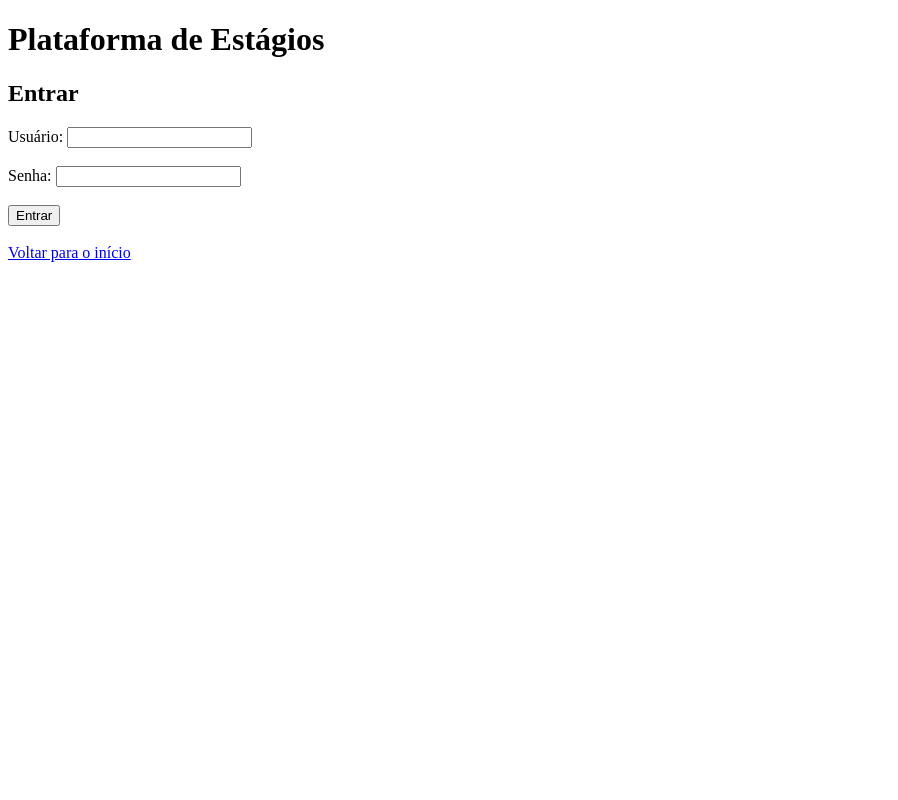
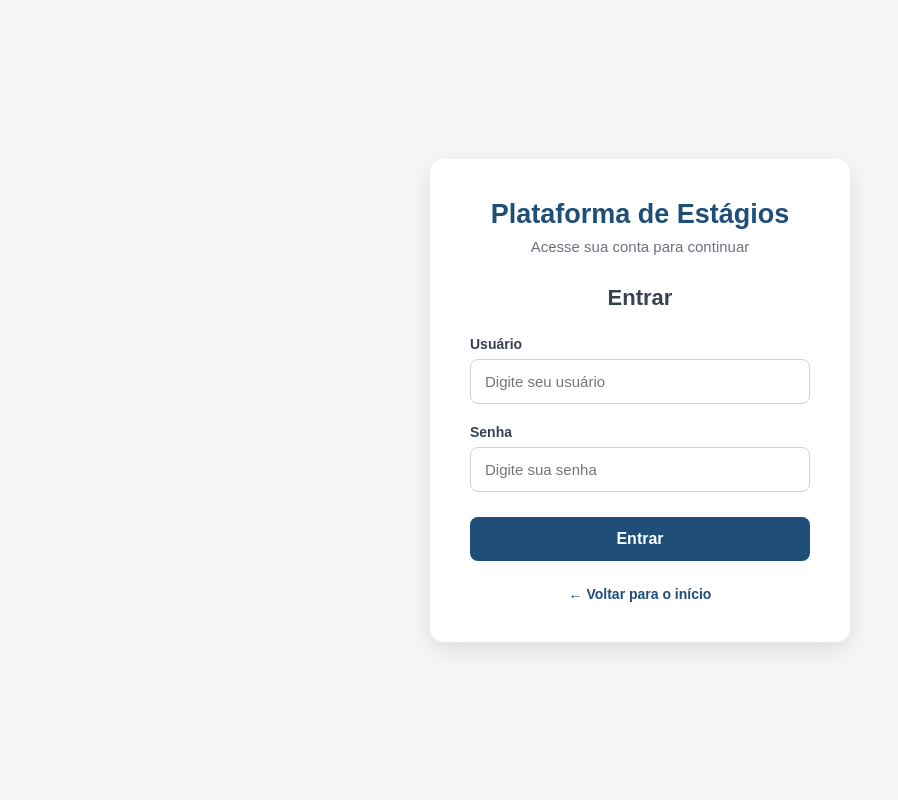
Before and after one commit to Benildomelo/plataforma_estagios, a Django app: page /entrar/ in a window 1280 px wide. Shown: the whole page, without its empty margins (0-898 px from the left). Run offline with Django 5.2, Linux system fonts and the light colour scheme.

Commit message:
tela de login

```diff
--- a/vagas/templates/vagas/login.html
+++ b/vagas/templates/vagas/login.html
@@ -2,55 +2,371 @@
 <html lang="pt-br">
 
 <head>
+
     <meta charset="UTF-8">
     <meta name="viewport" content="width=device-width, initial-scale=1.0">
 
     <title>Entrar - Plataforma de Estágios</title>
+
+    <style>
+
+        * {
+            box-sizing: border-box;
+        }
+
+        body {
+            margin: 0;
+
+            font-family: Arial, Helvetica, sans-serif;
+
+            background: #f4f6f8;
+
+            color: #1f2937;
+
+            min-height: 100vh;
+
+            display: flex;
+            align-items: center;
+            justify-content: center;
+
+            padding: 20px;
+        }
+
+
+        /* =========================
+           CONTAINER
+           ========================= */
+
+        .login-container {
+
+            width: 100%;
+            max-width: 420px;
+
+            background: white;
+
+            padding: 40px;
+
+            border-radius: 14px;
+
+            box-shadow: 0 8px 25px rgba(0, 0, 0, 0.10);
+        }
+
+
+        /* =========================
+           CABEÇALHO
+           ========================= */
+
+        .cabecalho {
+
+            text-align: center;
+
+            margin-bottom: 30px;
+        }
+
+
+        .cabecalho h1 {
+
+            margin: 0;
+
+            color: #1f4e79;
+
+            font-size: 27px;
+        }
+
+
+        .cabecalho p {
+
+            margin-top: 8px;
+
+            color: #6b7280;
+
+            font-size: 15px;
+        }
+
+
+        /* =========================
+           TÍTULO
+           ========================= */
+
+        .login-container h2 {
+
+            margin-bottom: 25px;
+
+            text-align: center;
+
+            font-size: 22px;
+
+            color: #374151;
+        }
+
+
+        /* =========================
+           MENSAGEM DE ERRO
+           ========================= */
+
+        .mensagem {
+
+            background: #fee2e2;
+
+            color: #991b1b;
+
+            border: 1px solid #fecaca;
+
+            padding: 12px 15px;
+
+            border-radius: 8px;
+
+            margin-bottom: 20px;
+
+            font-size: 14px;
+
+            text-align: center;
+
+            font-weight: bold;
+        }
+
+
+        /* =========================
+           CAMPOS
+           ========================= */
+
+        .campo {
+
+            margin-bottom: 20px;
+        }
+
+
+        .campo label {
+
+            display: block;
+
+            margin-bottom: 7px;
+
+            font-weight: bold;
+
+            color: #374151;
+
+            font-size: 14px;
+        }
+
+
+        .campo input {
+
+            width: 100%;
+
+            padding: 13px 14px;
+
+            border: 1px solid #d1d5db;
+
+            border-radius: 8px;
+
+            font-size: 15px;
+
+            outline: none;
+
+            transition: 0.2s;
+        }
+
+
+        .campo input:focus {
+
+            border-color: #1f4e79;
+
+            box-shadow: 0 0 0 3px rgba(31, 78, 121, 0.10);
+        }
+
+
+        /* =========================
+           BOTÃO
+           ========================= */
+
+        .botao {
+
+            width: 100%;
+
+            padding: 13px;
+
+            border: none;
+
+            border-radius: 8px;
+
+            background: #1f4e79;
+
+            color: white;
+
+            font-size: 16px;
+
+            font-weight: bold;
+
+            cursor: pointer;
+
+            margin-top: 5px;
+
+            transition: 0.2s;
+        }
+
+
+        .botao:hover {
+
+            background: #163a5c;
+        }
+
+
+        /* =========================
+           VOLTAR
+           ========================= */
+
+        .voltar {
+
+            display: block;
+
+            text-align: center;
+
+            margin-top: 25px;
+
+            color: #1f4e79;
+
+            text-decoration: none;
+
+            font-weight: bold;
+
+            font-size: 14px;
+        }
+
+
+        .voltar:hover {
+
+            text-decoration: underline;
+        }
+
+
+        /* =========================
+           RESPONSIVIDADE
+           ========================= */
+
+        @media (max-width: 500px) {
+
+            .login-container {
+
+                padding: 30px 22px;
+            }
+
+            .cabecalho h1 {
+
+                font-size: 24px;
+            }
+
+        }
+
+    </style>
+
 </head>
+
 
 <body>
 
-    <h1>Plataforma de Estágios</h1>
 
-    <h2>Entrar</h2>
+    <div class="login-container">
+
+
+        <!-- =========================
+             CABEÇALHO
+             ========================= -->
+
+        <div class="cabecalho">
+
+            <h1>
+                Plataforma de Estágios
+            </h1>
+
+            <p>
+                Acesse sua conta para continuar
+            </p>
+
+        </div>
+
+
+        <!-- =========================
+             LOGIN
+             ========================= -->
+
+        <h2>
+            Entrar
+        </h2>
+
 
         {% if mensagem %}
-        <p>{{ mensagem }}</p>
+
+            <div class="mensagem">
+
+                {{ mensagem }}
+
+            </div>
+
         {% endif %}
+
 
         <form method="post">
 
             {% csrf_token %}
 
-        <label for="username">Usuário:</label>
+
+            <div class="campo">
+
+                <label for="username">
+                    Usuário
+                </label>
+
                 <input
                     type="text"
                     id="username"
                     name="username"
+                    placeholder="Digite seu usuário"
+                    autocomplete="username"
                     required
                 >
 
-        <br><br>
+            </div>
 
-        <label for="password">Senha:</label>
+
+            <div class="campo">
+
+                <label for="password">
+                    Senha
+                </label>
+
                 <input
                     type="password"
                     id="password"
                     name="password"
+                    placeholder="Digite sua senha"
+                    autocomplete="current-password"
                     required
                 >
 
-        <br><br>
+            </div>
 
-        <button type="submit">
+
+            <button
+                type="submit"
+                class="botao"
+            >
                 Entrar
             </button>
 
         </form>
 
-    <br>
 
-    <a href="/">Voltar para o início</a>
+        <a
+            href="/"
+            class="voltar"
+        >
+            ← Voltar para o início
+        </a>
+
+
+    </div>
+
 
 </body>
 
```
Lines whose indentation alone changed are shown as unchanged.
